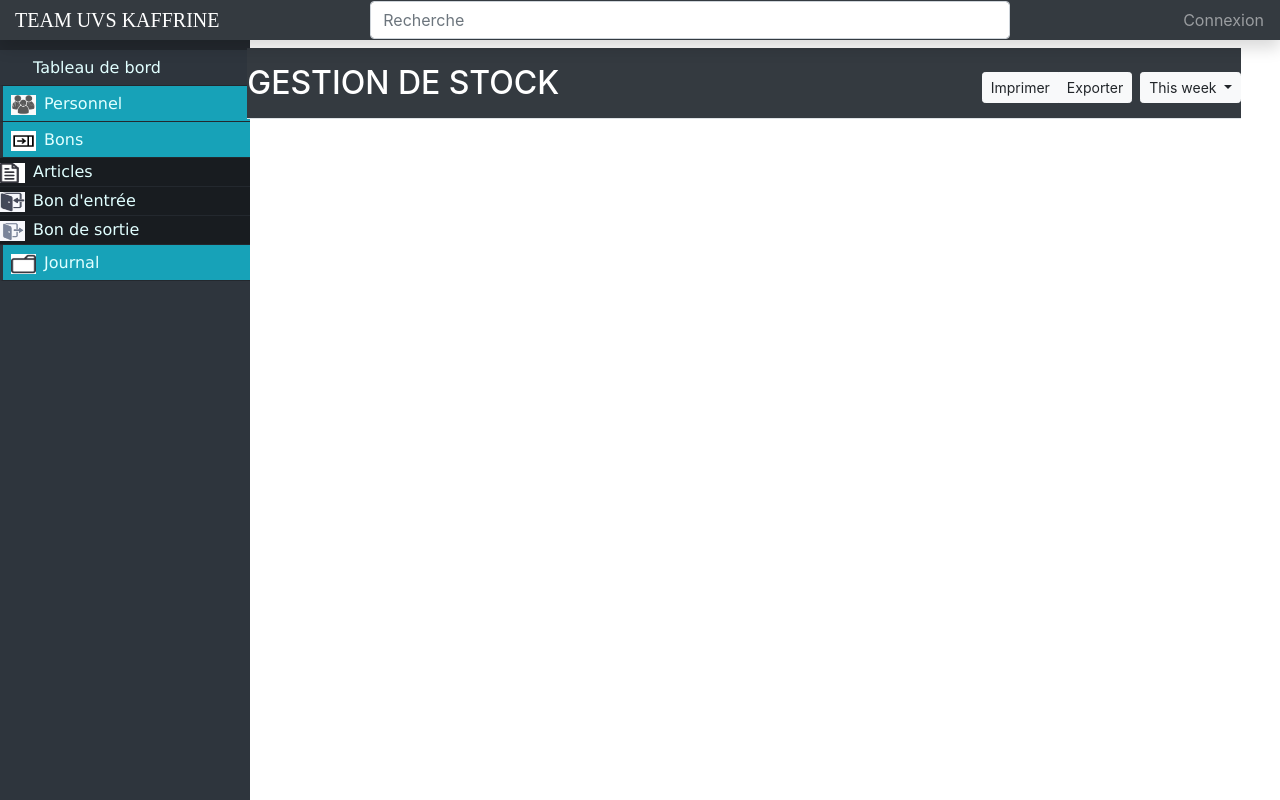
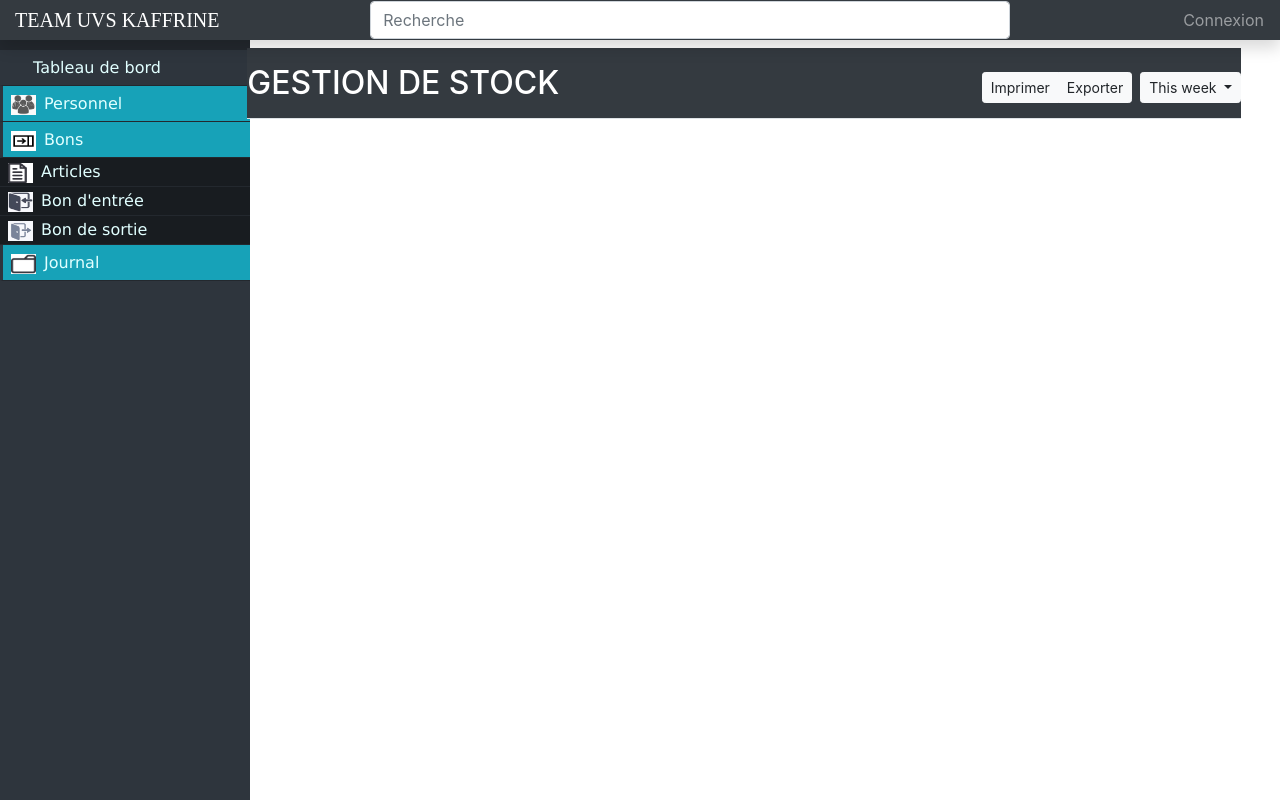
Before and after one commit to kalisto11/gestock, a PHP site: page /default.php in a window 1280 px wide, after a click on "Bons". Run offline with PHP 8.4, Linux system fonts and the light colour scheme; data that the repository does not hold is empty.

Commit message:
ajoute modification

```diff
--- a/public/default.php
+++ b/public/default.php
@@ -52,9 +52,9 @@
                             <img src="images/icones/bon.png"class="mr-2 ml-2 bg-white menu-icone">Bons<span class="arrow"></span>
                         </li>
                         <ul class="sub-menu collapse" id="bons">
-                            <li><a href="/gestock/articles/liste"><img src="images/icones/article.png" class="bg-white mr-2 menu-icone">Articles</a></li>
-                            <li><a href="/gestock/bonsentree/liste"><img src="images/icones/entree.JPG" class="mr-2 menu-icone">Bon d'entrée</a></li>
-                            <li><a href=""><img src="images/icones/sortie.JPG" class="mr-2 menu-icone">Bon de sortie</a></li>
+                            <li><a href="/gestock/articles/liste"><img src="images/icones/article.png" class="bg-white mr-2 ml-2 menu-icone">Articles</a></li>
+                            <li><a href="/gestock/bonsentree/liste"><img src="images/icones/entree.JPG" class="mr-2 ml-2 menu-icone">Bon d'entrée</a></li>
+                            <li><a href=""><img src="images/icones/sortie.JPG" class="mr-2 ml-2 menu-icone">Bon de sortie</a></li>
                         </ul>
                         <li data-toggle="collapse" data-target="#journal" class="collapsed bg-info">
                             <img src="images/icones/dossier.png" class="mr-2 ml-2 bg-white menu-icone">Journal<span class="arrow"></span>
```
